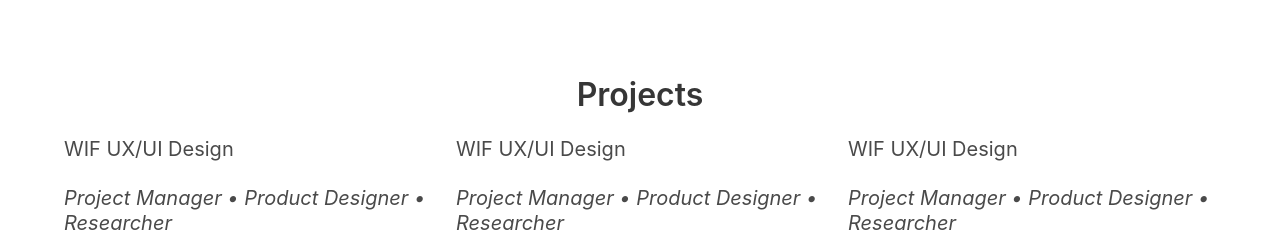
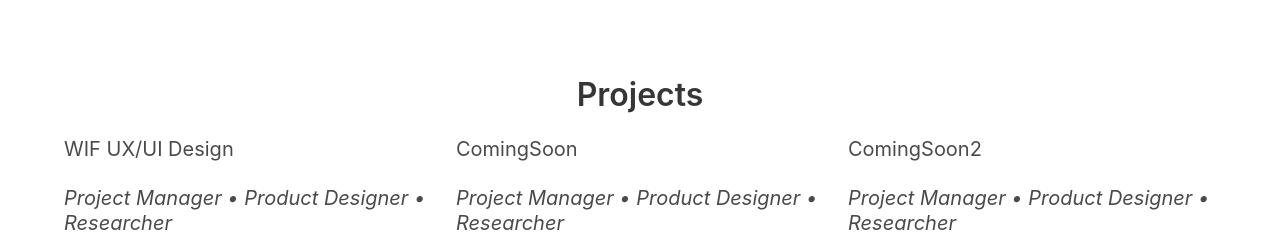
Before and after one commit to Morticia007/bulma-portfolio, a React (Create React App) app: page / in a window 1280 px wide. Shown: the part 1060-1292 px from the top of the page. Built offline with nearby package versions, Linux system fonts and the light colour scheme.

Commit message:
Change project data

```diff
--- a/src/Project.js
+++ b/src/Project.js
@@ -1,25 +1,26 @@
 import React from 'react';
 
-function Project({ projectImage }) {
-  console.log(projectImage)
+function Project({ projectName, projectRole, projectImage, projectSummary, projectGoal }) {
   return (
     <div className='column'>
-      <h3 className='subtitle'>WIF UX/UI Design</h3>
+      <h3 className='subtitle'>{projectName}</h3>
       <h4 className='subtitle' style={{ fontStyle: 'italic' }}>
-        Project Manager • Product Designer • Researcher
+        {projectRole}
       </h4>
       <p style={{ marginBottom: 30 }}>
-        <span style={{ fontWeight: 700 }}>Summary:</span> This SharePoint
-        project was to build a firm-wide communication portal for business
-        support and administrative professionals.
+        <span style={{ fontWeight: 700 }}>Summary:</span>
+        {projectSummary}
       </p>
       <p>
-        <span style={{ fontWeight: 700 }}>Goal:</span> Learn how the business
-        can communicate and distribute information.
+        <span style={{ fontWeight: 700 }}>Goal:</span>
+        {projectGoal}
       </p>
       <img
         alt='Multiple iPhone sceens showing the WIF App'
-        style={{ marginTop:  projectImage.includes('Frame') ? 100 : 50, marginLeft: -20 }}
+        style={{
+          marginTop: projectImage.includes('Frame') ? 100 : 50,
+          marginLeft: -20,
+        }}
         src={projectImage}
       />
     </div>
--- a/src/Projects.js
+++ b/src/Projects.js
@@ -5,9 +5,27 @@ import ComingSoon from './assets/pexels-alleksana-4271927 2.jpg';
 import ComingSoon2 from './assets/pexels-vie-studio-4439444 2.jpg';
 
 const projectList = [
-  { image: Frame },
-  { image: ComingSoon },
-  { image: ComingSoon2 },
+  {
+    projectName: 'WIF UX/UI Design',
+    projectRole: ` Project Manager • Product Designer • Researcher`,
+    projectImage: Frame,
+    projectSummary: `This SharePoint project was to build a firm-wide communication portal for business support and administrative professionals.`,
+    projectGoal: `Learn how the business can communicate and distribute information.`,
+  },
+  {
+    projectName: 'ComingSoon',
+    projectRole: ` Project Manager • Product Designer • Researcher`,
+    projectImage: ComingSoon,
+    projectSummary: `This SharePoint project was to build a firm-wide communication portal for business support and administrative professionals.`,
+    projectGoal: `Learn how the business can communicate and distribute information.`,
+  },
+  {
+    projectName: 'ComingSoon2',
+    projectRole: ` Project Manager • Product Designer • Researcher`,
+    projectImage: ComingSoon2,
+    projectSummary: `This SharePoint project was to build a firm-wide communication portal for business support and administrative professionals.`,
+    projectGoal: `Learn how the business can communicate and distribute information.`,
+  },
 ];
 
 function Projects() {
@@ -16,7 +34,7 @@ function Projects() {
       <h1 className='title has-text-centered'>Projects</h1>
       <div className='columns'>
         {projectList.map((item) => (
-          <Project projectImage={item.image} />
+          <Project {...item} />
         ))}
       </div>
     </section>
```
